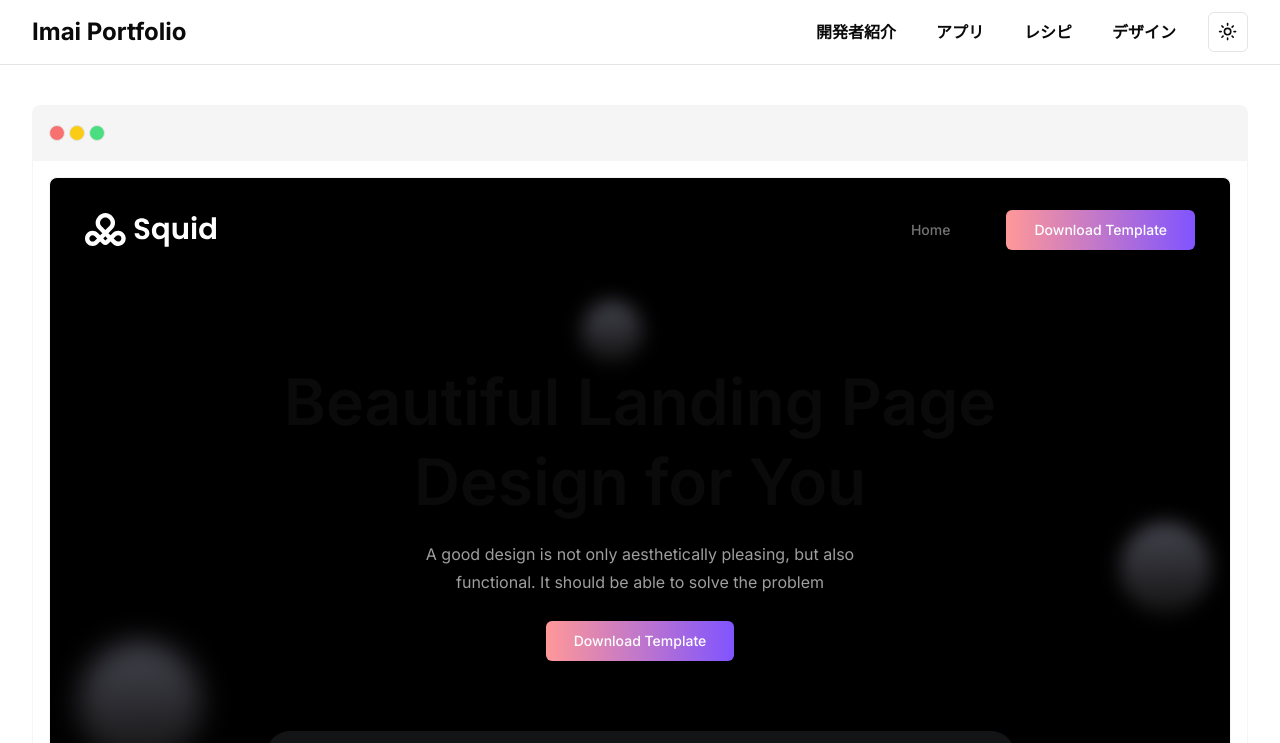
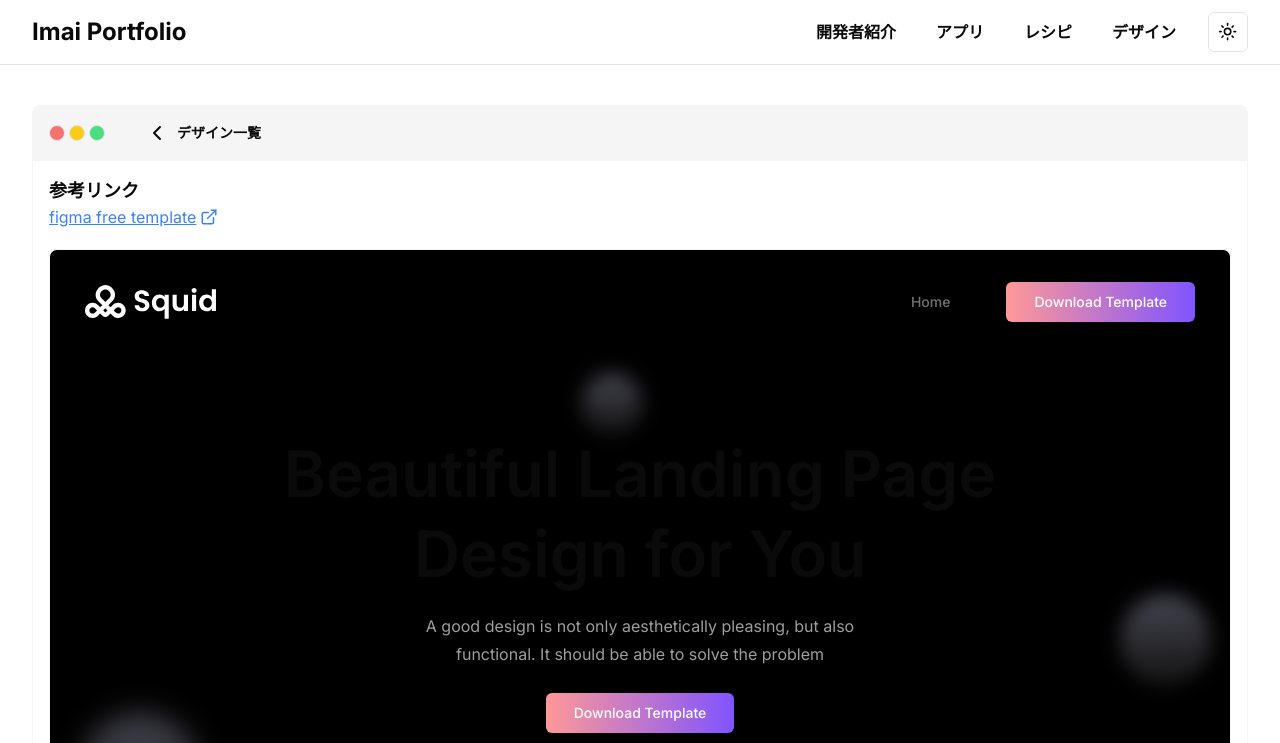
Before and after one commit to osakana0630/portfolio, a Next.js app: page /designs/pattern-1 in a window 1280 px wide. Shown: the top 743 px of the page. Built offline with nearby package versions, Linux system fonts and the light colour scheme.

Commit message:
微調整

```diff
--- a/app/designs/page.tsx
+++ b/app/designs/page.tsx
@@ -6,7 +6,7 @@ import { CalendarDays } from "lucide-react";
 
 const designs = [
   {
-    title: "Figmaテンプレートを使ってデザインを作成する",
+    title: "Figma無料テンプレートをもとにLPデザインコーディング",
     image: "/pattern1.png",
     href: "/designs/pattern-1",
   },
--- a/app/designs/pattern-1/page.tsx
+++ b/app/designs/pattern-1/page.tsx
@@ -5,10 +5,34 @@ import { HeroSection } from "@/app/designs/pattern-1/_components/hero-section";
 import { FeatureSection } from "@/app/designs/pattern-1/_components/feature-section";
 import { CompaniesSection } from "@/app/designs/pattern-1/_components/companies-section";
 import { ContactSection } from "@/app/designs/pattern-1/_components/contact-section";
+import Link from "next/link";
+import { ExternalLink } from "lucide-react";
 
 export default function Page() {
   return (
-    <Frame>
+    <Frame
+      backlinkProps={{
+        label: "デザイン一覧",
+        href: "/designs",
+      }}
+    >
+      <div className="mb-5">
+        <h2 className="text-lg font-semibold">参考リンク</h2>
+        <ul>
+          <li className="inline-block">
+            <Link
+              href="https://www.figma.com/community/file/1158321567797278039"
+              target="_blank"
+              rel="noopener noreferrer"
+              className="text-blue-500 underline flex items-center gap-1"
+            >
+              figma free template
+              <ExternalLink size={18} />
+            </Link>
+          </li>
+        </ul>
+      </div>
+
       <div className="border border-muted rounded-lg bg-black">
         <Header />
         <main>
--- a/components/layouts/frame/index.tsx
+++ b/components/layouts/frame/index.tsx
@@ -1,13 +1,41 @@
+import { ChevronLeft } from "lucide-react";
+import Link from "next/link";
+import { Button } from "@/components/ui/button";
+
 type FrameProps = {
   children: React.ReactNode;
+  backlinkProps?: {
+    label: string;
+    href: string;
+  };
 };
-export function Frame({ children }: FrameProps) {
+export function Frame({ children, backlinkProps }: FrameProps) {
   return (
     <>
-      <header className="flex items-center gap-1 h-14 border-muted bg-muted rounded-t-lg px-4 border">
-        <div className="size-4 border rounded-full bg-red-400" />
-        <div className="size-4 border rounded-full bg-yellow-400" />
-        <div className="size-4 border rounded-full bg-green-400" />
+      <header className="flex items-center gap-6 h-14 border-muted bg-muted rounded-t-lg p-4 border">
+        <div className="flex items-center gap-1">
+          <div className="size-4 border rounded-full bg-red-400" />
+          <div className="size-4 border rounded-full bg-yellow-400" />
+          <div className="size-4 border rounded-full bg-green-400" />
+        </div>
+
+        {backlinkProps && (
+          <div>
+            <Button
+              variant="ghost"
+              asChild
+              className="hover:opacity-60 transition duration-300"
+            >
+              <Link
+                href={backlinkProps.href}
+                className="flex items-center font-semibold"
+              >
+                <ChevronLeft size={24} className="mr-2" />
+                {backlinkProps.label}
+              </Link>
+            </Button>
+          </div>
+        )}
       </header>
       <div className="border-x border-b border-muted p-4">{children}</div>
     </>
```
